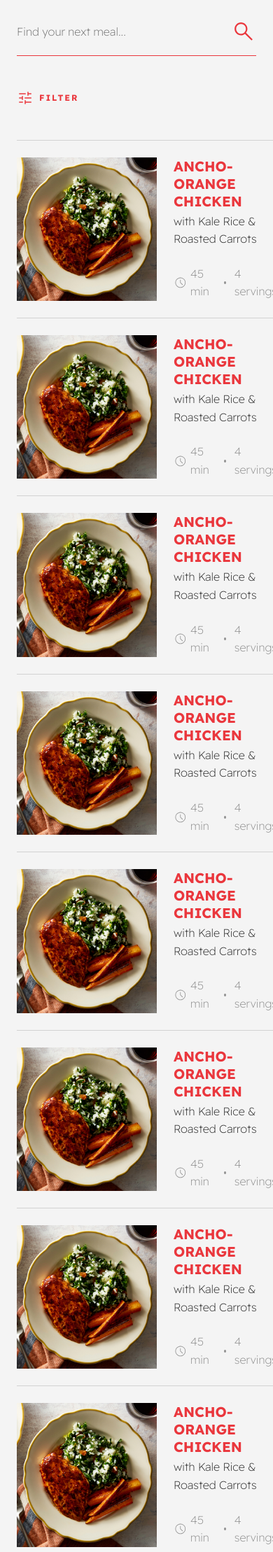
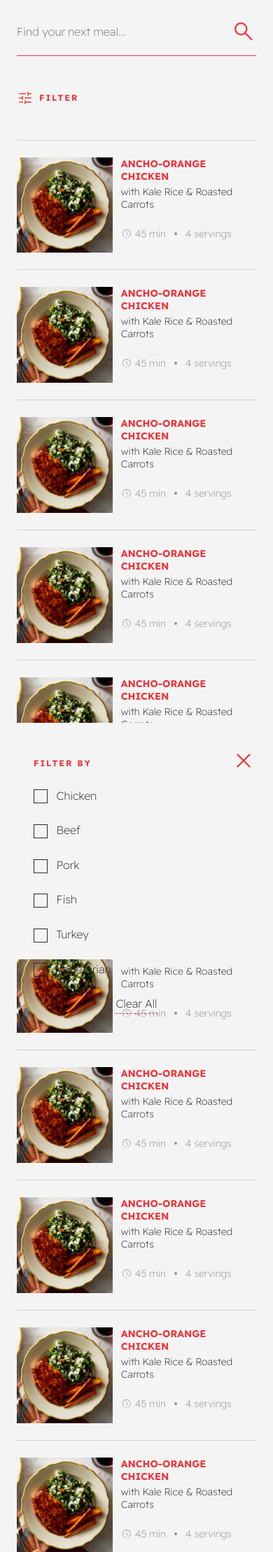
Before and after one commit to shannonjaya/idm232-sej84, a PHP site: page / in a window 390 px wide. Shown: the part 317-2535 px from the top of the page at 70% size. Run offline with PHP 8.4, Linux system fonts and the light colour scheme.

Commit message:
Add filter overlay functionality and styles

```diff
--- a/index.html
+++ b/index.html
@@ -84,6 +84,32 @@
           <h3 class="filter-title">Filter By</h3>
           <div class="filter-options"></div>
           <button class="clear-filters-btn" type="button">Clear All</button>
+          <div class="close-filters-btn">
+            <svg
+              width="36"
+              height="36"
+              viewBox="0 0 36 36"
+              fill="none"
+              xmlns="http://www.w3.org/2000/svg"
+            >
+              <mask
+                style="mask-type: alpha"
+                maskUnits="userSpaceOnUse"
+                x="0"
+                y="0"
+                width="36"
+                height="36"
+              >
+                <rect width="36" height="36" fill="#D9D9D9" />
+              </mask>
+              <g mask="url(#mask0_340_2037)">
+                <path
+                  d="M9.60016 27.9805L8.01953 26.3999L16.4195 17.9999L8.01953 9.59991L9.60016 8.01929L18.0002 16.4193L26.4002 8.01929L27.9808 9.59991L19.5808 17.9999L27.9808 26.3999L26.4002 27.9805L18.0002 19.5805L9.60016 27.9805Z"
+                  fill="#EA373D"
+                />
+              </g>
+            </svg>
+          </div>
         </div>
       </div>
       <div class="recipe-container">
@@ -136,15 +162,6 @@
               </div>
             </div>
           </a>
-
-          <!-- Script to mockup cards -->
-          <script>
-            const card = document.querySelector(".recipe-card");
-            const container = document.querySelector(".recipe-cards");
-            for (let i = 0; i < 10; i++) {
-              container.appendChild(card.cloneNode(true));
-            }
-          </script>
         </div>
       </div>
     </main>
--- a/scripts/main.js
+++ b/scripts/main.js
@@ -1,6 +1,4 @@
-// Filter
-
-const options = [
+const filterOptions = [
   "Chicken",
   "Beef",
   "Pork",
@@ -9,10 +7,11 @@ const options = [
   "Vegetarian",
 ];
 
-window.addEventListener("DOMContentLoaded", function () {
+// Add filters
+function renderFilterOptions() {
   const filterCard = document.querySelector(".filter-card .filter-options");
   if (filterCard) {
-    options.forEach((option) => {
+    filterOptions.forEach((option) => {
       const label = document.createElement("label");
       label.className = "filter-option";
       label.innerHTML = `
@@ -23,8 +22,10 @@ window.addEventListener("DOMContentLoaded", function () {
       filterCard.appendChild(label);
     });
   }
+}
 
-  // Clear filters
+// Clear filters
+function clearFilters() {
   const clearBtn = document.querySelector(".clear-filters-btn");
   if (clearBtn) {
     clearBtn.onclick = function () {
@@ -33,8 +34,29 @@ window.addEventListener("DOMContentLoaded", function () {
         .forEach((cb) => (cb.checked = false));
     };
   }
+}
 
-  // Recipe card mockup
+// Mobile filter card
+const filterBtn = document.querySelector(".mobile-filter-btn");
+const filterCard = document.querySelector(".filter-card");
+const closeFiltersBtn = document.querySelector(".close-filters-btn");
+
+if (filterBtn) {
+  filterBtn.addEventListener("click", () => {
+    filterCard.classList.add("active");
+    document.body.classList.add('filter-overlay-open');
+  });
+}
+
+if (closeFiltersBtn) {
+  closeFiltersBtn.addEventListener("click", () => {
+    filterCard.classList.remove("active");
+    document.body.classList.remove('filter-overlay-open');
+  });
+}
+
+// Recipe card mockup
+function cloneRecipeCards() {
   const card = document.querySelector(".recipe-card");
   const container = document.querySelector(".recipe-cards");
   if (card && container) {
@@ -42,4 +64,12 @@ window.addEventListener("DOMContentLoaded", function () {
       container.appendChild(card.cloneNode(true));
     }
   }
-});
+}
+
+function initialize() {
+  renderFilterOptions();
+  clearFilters();
+  cloneRecipeCards();
+}
+
+window.addEventListener('DOMContentLoaded', initialize);
--- a/styles/styles.css
+++ b/styles/styles.css
@@ -79,7 +79,7 @@ a {
 }
 
 ul {
-    font-weight: 200;
+  font-weight: 200;
 }
 
 main {
@@ -295,7 +295,8 @@ header {
   border-bottom: 1px var(--background-color) dashed;
 }
 
-.mobile-filter-btn {
+.mobile-filter-btn,
+.close-filters-btn {
   display: none;
 }
 
@@ -319,6 +320,10 @@ footer {
   padding-right: calc(var(--rhythm) * 2);
   border-right: 1px solid var(--light-gray);
   padding-bottom: calc(var(--rhythm) * 5);
+}
+
+.text-column .title {
+  text-wrap: wrap;
 }
 
 .image-column {
@@ -355,6 +360,16 @@ footer {
 /* Responsive Styles */
 
 @media (max-width: 900px) {
+  body.filter-overlay-open::before {
+    content: "";
+    position: fixed;
+    inset: 0;
+    background: #0000002a;
+    z-index: 900;
+    pointer-events: auto;
+    transition: background 0.3s;
+  }
+
   main {
     flex-direction: column;
     padding: var(--rhythm);
@@ -363,6 +378,7 @@ footer {
 
   .search-filter-container {
     width: 100%;
+    z-index: auto;
     position: static;
     margin-bottom: 0;
     background-color: var(--background-color);
@@ -382,19 +398,79 @@ footer {
     color: var(--primary-color);
   }
 
+  .close-filters-btn {
+    display: block;
+    position: absolute;
+    top: calc(var(--rhythm) * 1.5);
+    right: calc(var(--rhythm) * 2);
+    color: var(--primary-color);
+  }
+
   .filter-card {
-    display: none;
     position: fixed;
-    top: 0;
+    height: 40vh;
     left: 0;
     right: 0;
+    bottom: -100%;
+    z-index: 1000;
+    background: var(--background-color);
+    color: var(--foreground-color);
+    display: flex;
+    flex-direction: column;
+    align-items: start;
+    transition: bottom 0.35s cubic-bezier(0.4, 0, 0.2, 1);
+    padding: calc(var(--rhythm) * 2);
+  }
+
+  .filter-card.active {
     bottom: 0;
     z-index: 1000;
-    background: white;
   }
-  .filter-card.active {
-    display: flex;
+
+  .filter-options {
+    align-items: start;
+  }
+
+  .filter-title {
+    width: 100%;
+    text-align: center;
+    color: var(--primary-color);
+  }
+
+  .clear-filters-btn {
+    align-self: center;
+  }
+
+  .filter-option .checkmark {
+    border-color: var(--foreground-color);
+  }
+
+  .filter-option input[type="checkbox"]:checked ~ .checkmark {
+    background: var(--foreground-color);
+  }
+
+  .table-of-contents-card {
+    display: none;
+  }
+
+  .recipe-container {
+    gap: calc(var(--rhythm) * 5);
+  }
+
+  .text-image-container {
     flex-direction: column;
+  }
+
+  .text-column {
+    border-right: none;
+    border-bottom: 1px solid var(--light-gray);
+    width: 100%;
+    padding: 0 0 calc(var(--rhythm) * 2) 0;
+  }
+
+  .image-column {
+    width: 100%;
+    padding: 0;
   }
 }
 
@@ -413,8 +489,8 @@ footer {
   }
 
   .recipe-image {
-    width: 200px;
-    height: auto;
+    width: 40%;
+    height: fit-content;
     margin-bottom: 0;
   }
 
@@ -423,3 +499,36 @@ footer {
     gap: 0;
   }
 }
+
+@media (max-width: 400px) {
+  .recipe-title, .recipe-subtitle, .recipe-time, .recipe-servings {
+    font-size: 0.875rem;
+    line-height: 1.125rem;
+  }
+   .time-icon {
+    width: 16px;
+    height: 16px;
+  }
+
+  .recipe-card {
+    gap: calc(var(--rhythm) * 0.5);
+  }
+
+  .recipe-info {
+    flex-wrap: wrap;
+    gap: calc(var(--rhythm)*0.1) calc(var(--rhythm) * 0.5);
+  }
+
+  .recipe-time, .recipe-servings {
+    text-wrap: nowrap;
+  }
+
+  .close-filters-btn {
+    top: calc(var(--rhythm) * 1.5);
+    right: calc(var(--rhythm) * 1);
+  }
+
+  .filter-title {
+    text-align: left
+  };
+}
```
